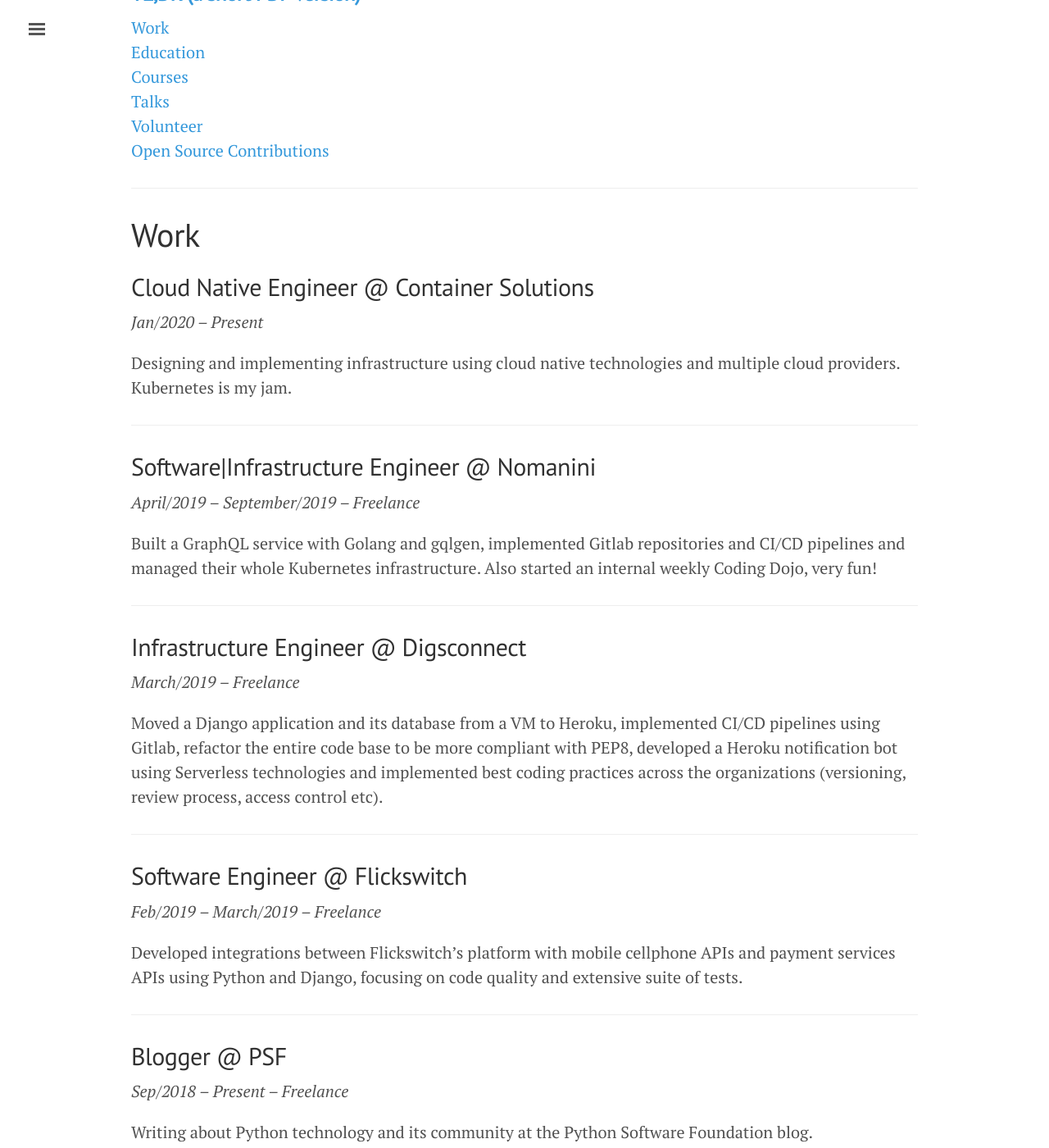
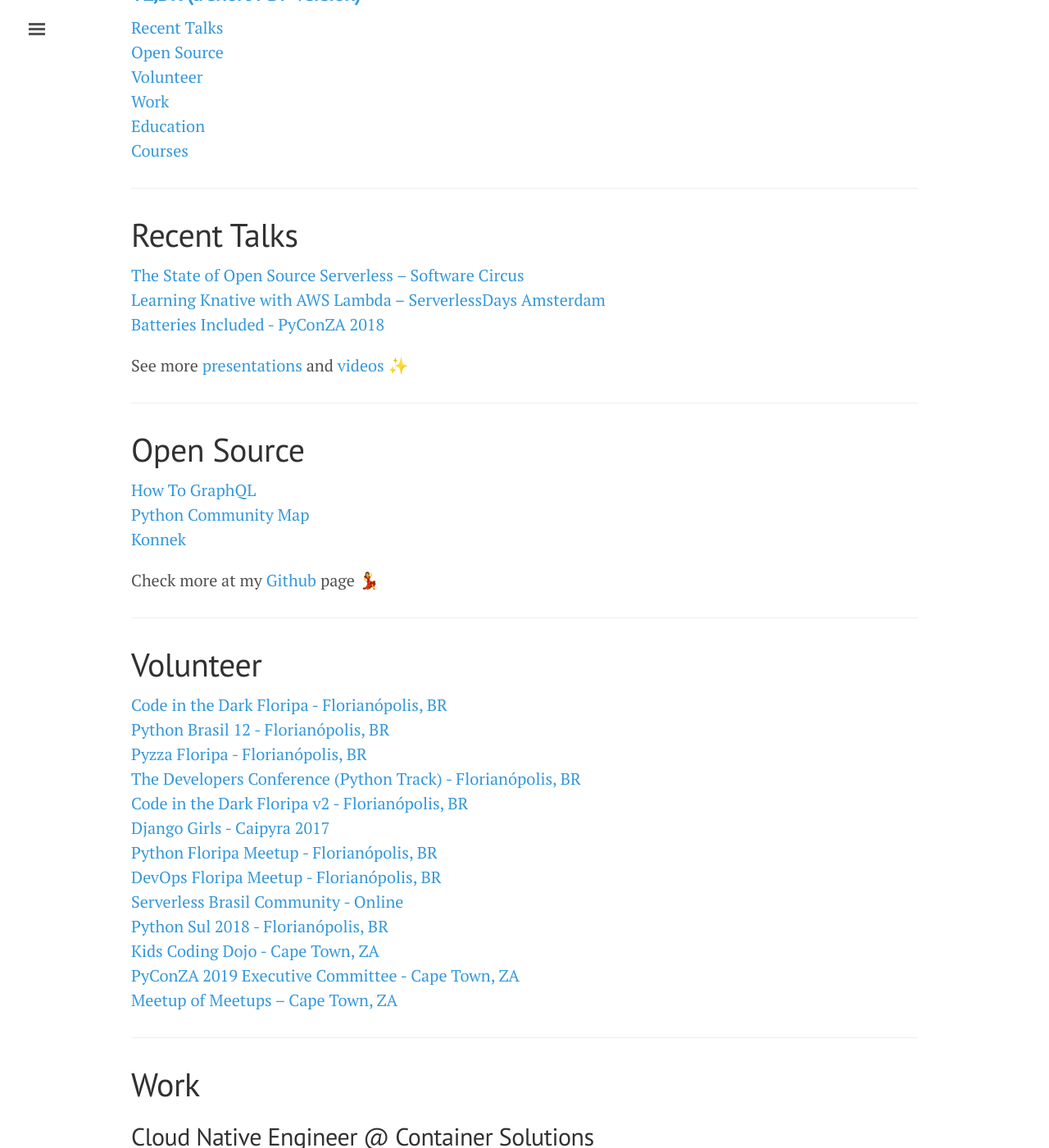
Before and after one commit to jonatasbaldin/jonatasbaldin.github.io, a Jekyll site: the page built from cv.md, in a window 1280 px wide and 1400 px high, scrolled down 235 px. Shown: the whole window at 82% size. Built offline with Jekyll 4.4.1, drawn with Linux system fonts in a browser that asks for light colours; nearby versions of some CDN libraries; our own code applies the rules of GitHub Pages for plain Markdown files; some of the changed text lies outside the part shown.

Commit message:
Update cv

```diff
--- a/cv.md
+++ b/cv.md
@@ -1,16 +1,51 @@
 ---
 layout: page
-title: Summary
+title:
 ---
 
-### **[TL;DR (a short PDF version)](https://drive.google.com/file/d/1BIsLdDBIJAhBDGVfgT_Z-zGzRKEXpFtF)**
-
+### **[TL;DR (a short PDF version)](https://drive.google.com/file/d/11FM3XPlFZflwH1TnoTuX2ySoDpqivSPW/view?usp=sharing)**
+[Recent Talks](#recent-talks)
+[Open Source](#open-source)
+[Volunteer](#volunteer)
 [Work](#work)
 [Education](#education)
 [Courses](#courses)
-[Talks](#talks)
-[Volunteer](#volunteer)
-[Open Source Contributions](#open-source-contributions)
+
+---
+
+# Recent Talks
+
+[The State of Open Source Serverless – Software Circus](https://www.youtube.com/watch?v=mSuUCZXUveE&list=PLKcvnYa-SYdwqj1KBj89h73VXpnE6pSH5&index=7&t=0s)
+[Learning Knative with AWS Lambda – ServerlessDays Amsterdam](https://www.youtube.com/watch?v=C1VXdrz3LKU&list=PLKcvnYa-SYdwqj1KBj89h73VXpnE6pSH5&index=8&t=1614s)
+[Batteries Included - PyConZA 2018](https://www.youtube.com/watch?v=ZfgnizIG3Bg)
+
+See more [presentations](https://speakerdeck.com/jonatasbaldin) and [videos](https://www.youtube.com/playlist?list=PLKcvnYa-SYdwqj1KBj89h73VXpnE6pSH5) ✨
+
+---
+
+# Open Source
+[How To GraphQL](https://www.howtographql.com/graphql-python/0-introduction/)
+[Python Community Map](https://github.com/jonatasbaldin/python-community-map)
+[Konnek](https://github.com/konnek)
+
+Check more at my [Github]({{ site.author.github }}) page 💃
+
+---
+
+# Volunteer
+[Code in the Dark Floripa - Florianópolis, BR](http://floripa.codeinthedark.com.br/)
+[Python Brasil 12 - Florianópolis, BR](http://2016.pythonbrasil.org.br/)
+[Pyzza Floripa - Florianópolis, BR](https://www.facebook.com/events/620666271458869)
+[The Developers Conference (Python Track) - Florianópolis, BR](http://www.thedevelopersconference.com.br/tdc/2017/florianopolis/trilha-python)
+[Code in the Dark Floripa v2 - Florianópolis, BR](http://floripa.codeinthedark.com.br/)
+[Django Girls - Caipyra 2017](https://djangogirls.org/ribeiraopreto/)
+[Python Floripa Meetup - Florianópolis, BR](https://www.meetup.com/Floripa-Python-Meetup/)
+[DevOps Floripa Meetup - Florianópolis, BR](https://www.meetup.com/DevOps-Florianopolis/)
+[Serverless Brasil Community - Online](https://t.me/serverlessbrasil)
+[Python Sul 2018 - Florianópolis, BR](https://pythonsul.org)
+[Kids Coding Dojo - Cape Town, ZA](https://zen.coderdojo.com/dojos/za/western-cape/cape-town-western-cape/cape-town)
+[PyConZA 2019 Executive Committee - Cape Town, ZA](https://za.pycon.org/)
+[Meetup of Meetups – Cape Town, ZA](https://www.meetup.com/Cape-Town-DevOps/events/261068866/)
 
 ---
 
@@ -144,24 +180,3 @@
 Linux Hardening by OYS
 Performance and Tunning Linux by Coruja de TI
 Programming Fundamentals in C and Assembly by OYS
-
-# Talks
-You can see all my slide decks [here](https://speakerdeck.com/jonatasbaldin) and all my recorded talks [here](https://www.youtube.com/playlist?list=PLKcvnYa-SYdwqj1KBj89h73VXpnE6pSH5).
-
-# Volunteer
-[Code in the Dark Floripa - Florianópolis, BR](http://floripa.codeinthedark.com.br/)
-[Python Brasil 12 - Florianópolis, BR](http://2016.pythonbrasil.org.br/)
-[Pyzza Floripa - Florianópolis, BR](https://www.facebook.com/events/620666271458869)
-[The Developers Conference (Python Track) - Florianópolis, BR](http://www.thedevelopersconference.com.br/tdc/2017/florianopolis/trilha-python)
-[Code in the Dark Floripa v2 - Florianópolis, BR](http://floripa.codeinthedark.com.br/)
-[Django Girls - Caipyra 2017](https://djangogirls.org/ribeiraopreto/)
-[Python Floripa Meetup - Florianópolis, BR](https://www.meetup.com/Floripa-Python-Meetup/)
-[DevOps Floripa Meetup - Florianópolis, BR](https://www.meetup.com/DevOps-Florianopolis/)
-[Serverless Brasil Community - Online](https://t.me/serverlessbrasil)
-[Python Sul 2018 - Florianópolis, BR](https://pythonsul.org)
-[Kids Coding Dojo - Cape Town, ZA](https://zen.coderdojo.com/dojos/za/western-cape/cape-town-western-cape/cape-town)
-[PyConZA 2019 Executive Committee - Cape Town, ZA](https://za.pycon.org/)
-[Meetup of Meetups – Cape Town, ZA](https://www.meetup.com/Cape-Town-DevOps/events/261068866/)
-
-# Open Source Contributions
-Check out my [Github]({{ site.author.github }}) page 💃
```
Also changed, not shown: other parts of cv.md (+1 -0 lines).
